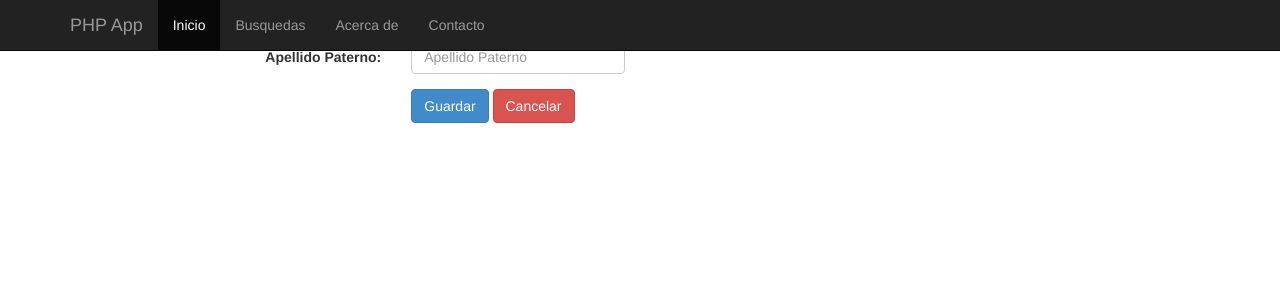
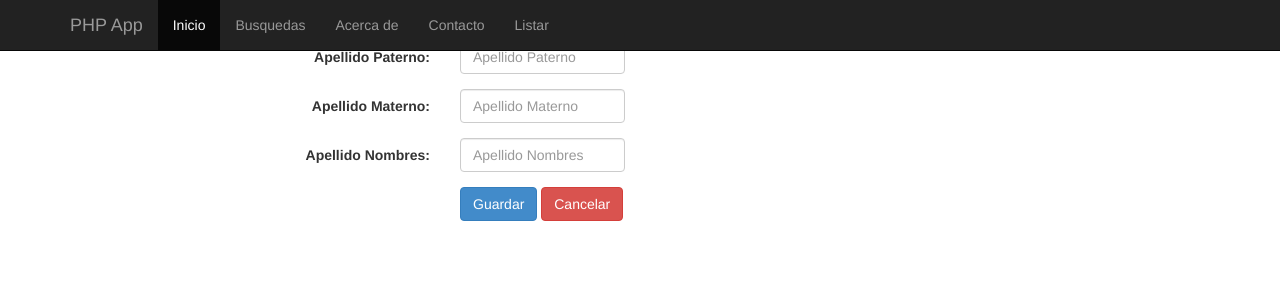
Before and after one commit to Unitek-Puno/CRUD, a PHP site: page /contacto.php in a window 1280 px wide. Shown: the top 300 px of the page. Run offline with PHP 8.4, Linux system fonts and the light colour scheme.

Commit message:
Completamos los campos faltantes y agregamos la opción Listado

```diff
--- a/contacto.php
+++ b/contacto.php
@@ -34,14 +34,26 @@
 
 			<form id="form-nuevo" name="form-nuevo" class="form-horizontal" role="form" action='contacto_guarda.php' method="post" >
 				<div class="form-group">
-					<label for="txt-paterno" class="col-md-3 control-label">Apellido Paterno:</label>
-					<div class="col-md-5">
+					<label for="txt-paterno" class="col-md-4 control-label">Apellido Paterno:</label>
+					<div class="col-md-4">
 						<input type="text" class="form-control"  name="txt-paterno" placeholder="Apellido Paterno" maxlength="30">
+					</div>
+				</div>
+				<div class="form-group">
+					<label for="txt-materno" class="col-md-4 control-label">Apellido Materno:</label>
+					<div class="col-md-4">
+						<input type="text" class="form-control"  name="txt-materno" placeholder="Apellido Materno" maxlength="30">
+					</div>
+				</div>
+				<div class="form-group">
+					<label for="txt-paterno" class="col-md-4 control-label">Apellido Nombres:</label>
+					<div class="col-md-4">
+						<input type="text" class="form-control"  name="txt-nombres" placeholder="Apellido Nombres" maxlength="35">
 					</div>
 				</div>
 
 				<div class="form-group">
-					<div class="col-md-offset-3 col-sm-5">
+					<div class="col-md-offset-4 col-sm-4">
 						<button type="submit" class="btn btn-primary">Guardar</button> <a class="btn btn-danger" href="../">Cancelar</a>
 					</div>
 				</div>
--- a/contacto_guarda.php
+++ b/contacto_guarda.php
@@ -7,7 +7,9 @@
 
 	$sConsulta	=	"INSERT INTO contacto "
 				.	"SET "
-				.	"paterno = '{$_POST['txt-paterno']}'";
+				.	"paterno = '{$_POST['txt-paterno']}', ";
+				.	"materno = '{$_POST['txt-materno']}', ";
+				.	"nombres = '{$_POST['txt-nombres']}' ";
 
 	if ( $qContacto = _mysqliCRUD($sConsulta)) {
 
--- a/recursos/menu.php
+++ b/recursos/menu.php
@@ -15,6 +15,7 @@
 				<li><a href="busqueda.php">Busquedas</a></li>
 				<li><a href="acercade.php">Acerca de</a></li>
 				<li><a href="contacto.php">Contacto</a></li>
+				<li><a href="listado.php">Listar</a></li>
 			</ul>
 		</div><!--/.nav-collapse -->
 	</div>
```
Also changed, not shown: listado.php (added, +79 -0 lines).
